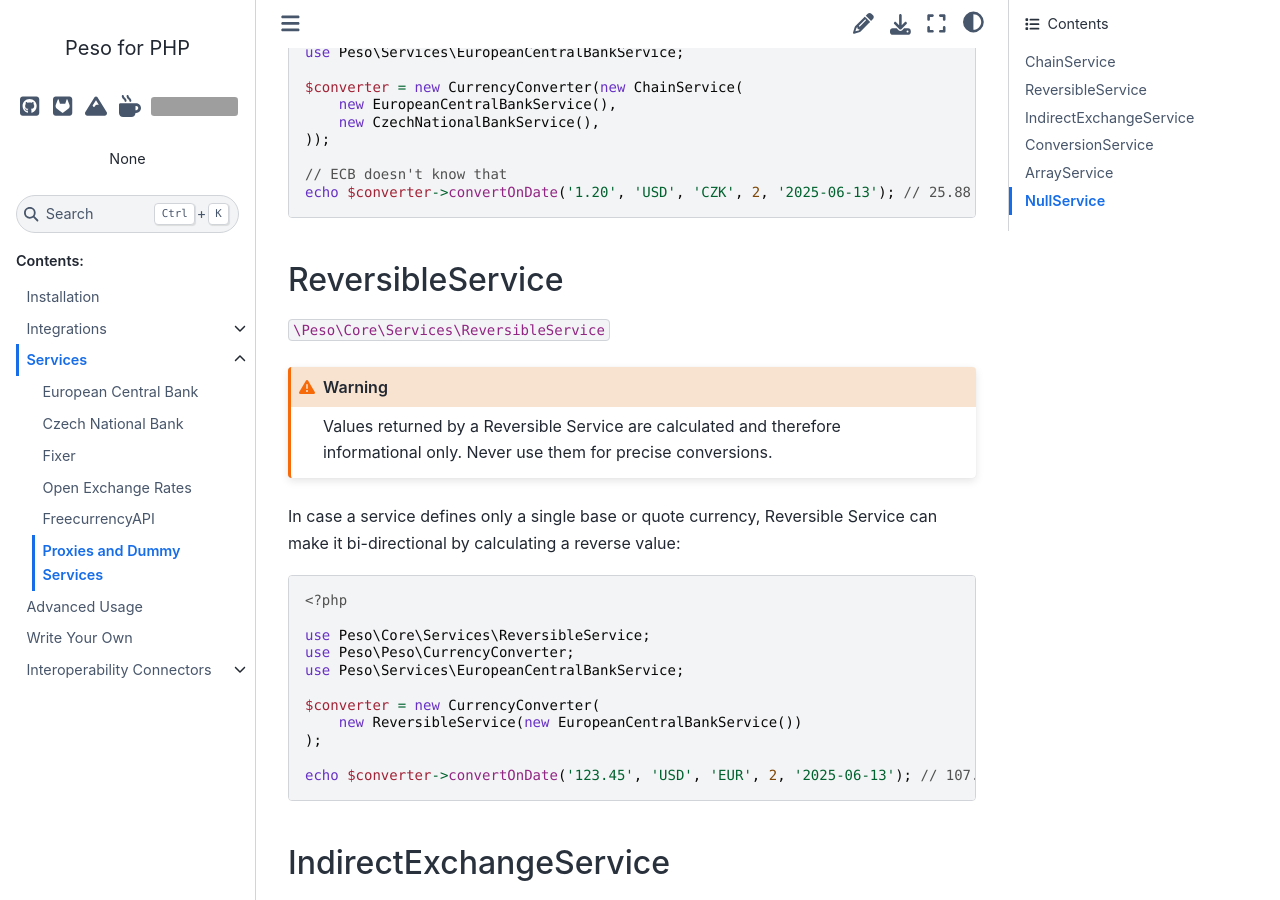
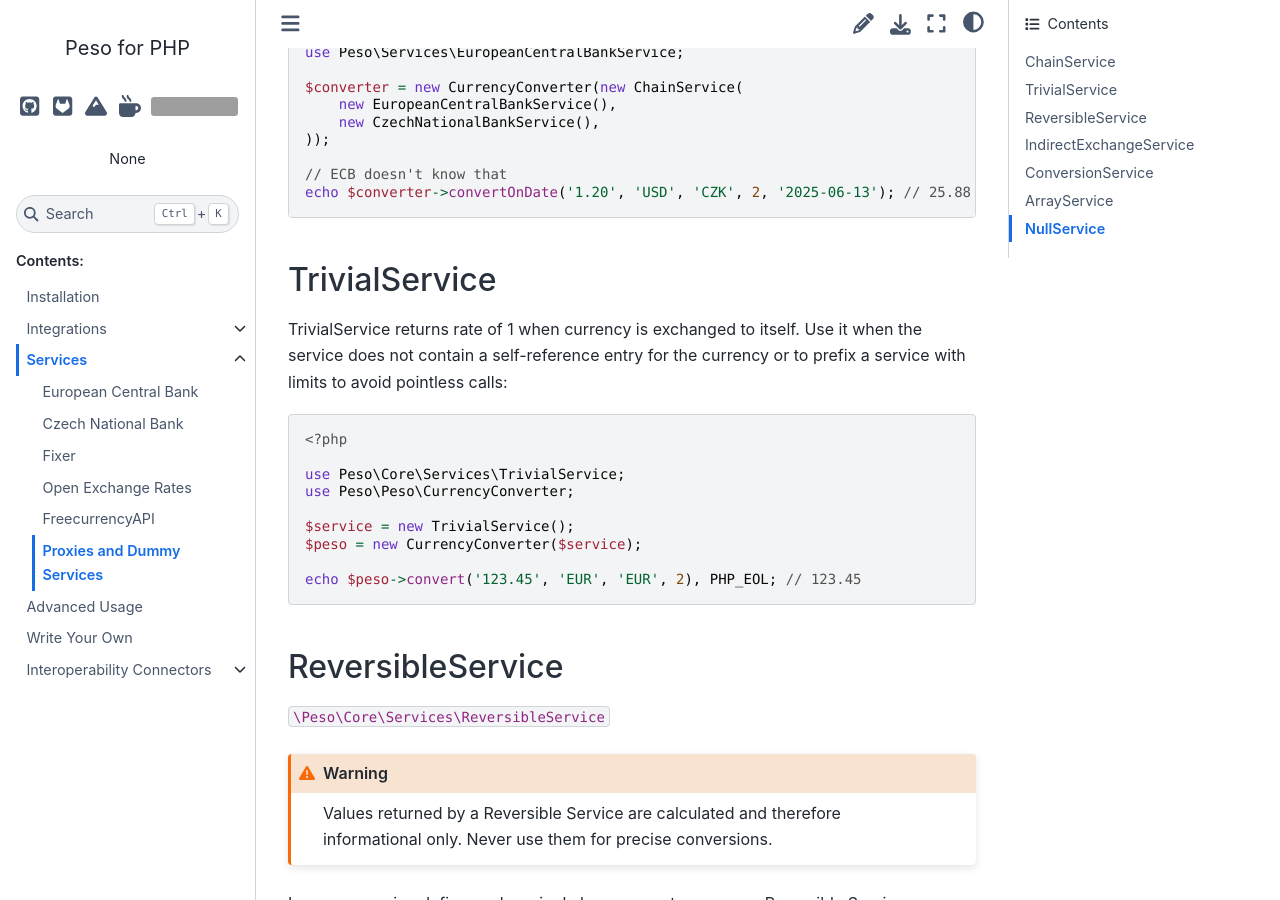
Before and after one commit to phpeso/doc, a Sphinx documentation site: the page built from source/services/builtin.rst, in a window 1280 px wide and 900 px high, scrolled down 409 px. Built offline with Sphinx 7.4.7 and the Sphinx Book theme 1.1.4, drawn with Linux system fonts in a browser that asks for light colours; grey boxes are pictures that could not be loaded.

Commit message:
Explain trivial service

```diff
--- a/source/services/builtin.rst
+++ b/source/services/builtin.rst
@@ -26,6 +26,23 @@
 
     // ECB doesn't know that
     echo $converter->convertOnDate('1.20', 'USD', 'CZK', 2, '2025-06-13'); // 25.88
+
+TrivialService
+==============
+
+TrivialService returns rate of 1 when currency is exchanged to itself.
+Use it when the service does not contain a self-reference entry for the currency
+or to prefix a service with limits to avoid pointless calls::
+
+    <?php
+
+    use Peso\Core\Services\TrivialService;
+    use Peso\Peso\CurrencyConverter;
+
+    $service = new TrivialService();
+    $peso = new CurrencyConverter($service);
+
+    echo $peso->convert('123.45', 'EUR', 'EUR', 2), PHP_EOL; // 123.45
 
 .. _builtin_reversible:
 
```
